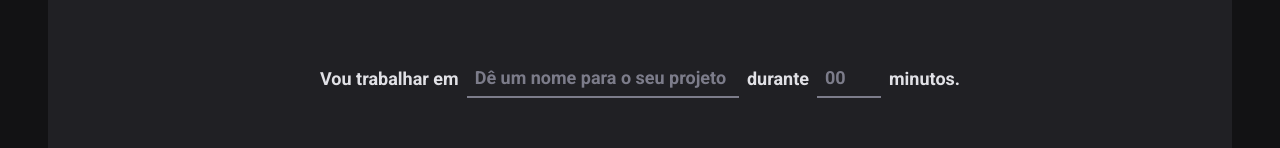
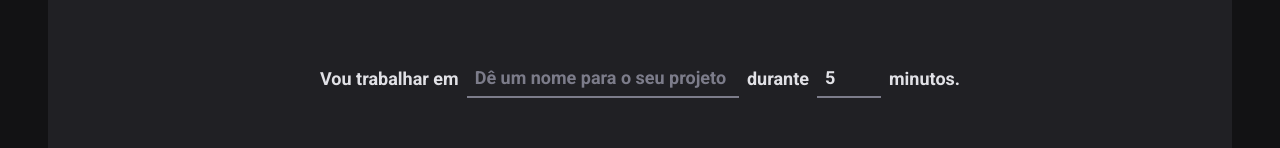
Before and after one commit to AndersonPGS/ignite, a React (Vite) app in the folder 02-ignite-timer/: page / in a window 1280 px wide. Shown: the part 166-314 px from the top of the page. Built offline with nearby package versions, Linux system fonts and the light colour scheme.

Commit message:
Typescript in Form - 2 Methods

```diff
--- a/02-ignite-timer/src/pages/Home/index.tsx
+++ b/02-ignite-timer/src/pages/Home/index.tsx
@@ -7,14 +7,29 @@
 
 const newCycleFormValidationSchema = zod.object({
   task: zod.string().min(1, "Informe a tarefa"),
-  minutesAmount: zod.number().min(5, "O ciclo precisa ser de no mínimo 5 minutos.").max(60, "O ciclo precisa ser de no máximo 60 minutos."),
+  minutesAmount: zod
+    .number()
+    .min(5, "O ciclo precisa ser de no mínimo 5 minutos.")
+    .max(60, "O ciclo precisa ser de no máximo 60 minutos."),
 })
+
+// interface NewCycleFormData {
+//   task: string;
+//   minutesAmount: number;
+// }
+
+type NewCycleFormData = zod.infer<typeof newCycleFormValidationSchema>
+
 export function Home() {
-  const { register, handleSubmit, watch, formState } = useForm({
+  const { register, handleSubmit, watch } = useForm<NewCycleFormData>({
     resolver: zodResolver(newCycleFormValidationSchema),
+    defaultValues: {
+      task: "",
+      minutesAmount: 5,
+    }
   })
 
-  function handleCreateNewCycle(data: any) {
+  function handleCreateNewCycle(data: NewCycleFormData) {
     console.log(data)
   }
 
```
